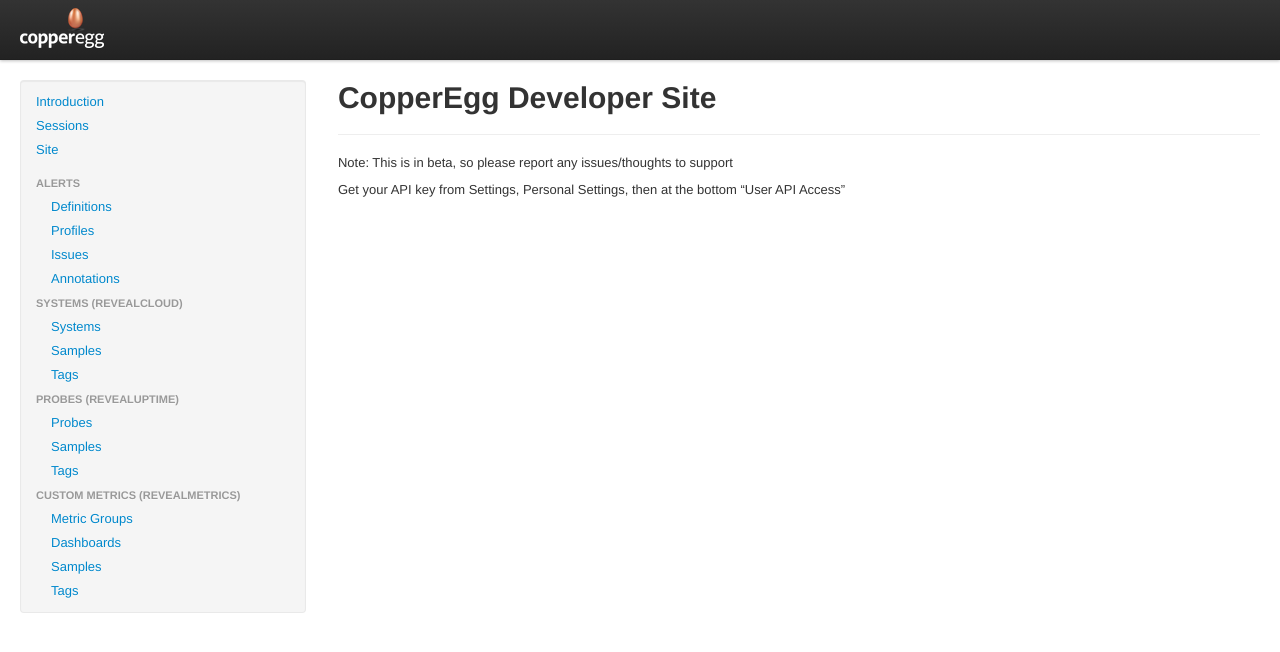
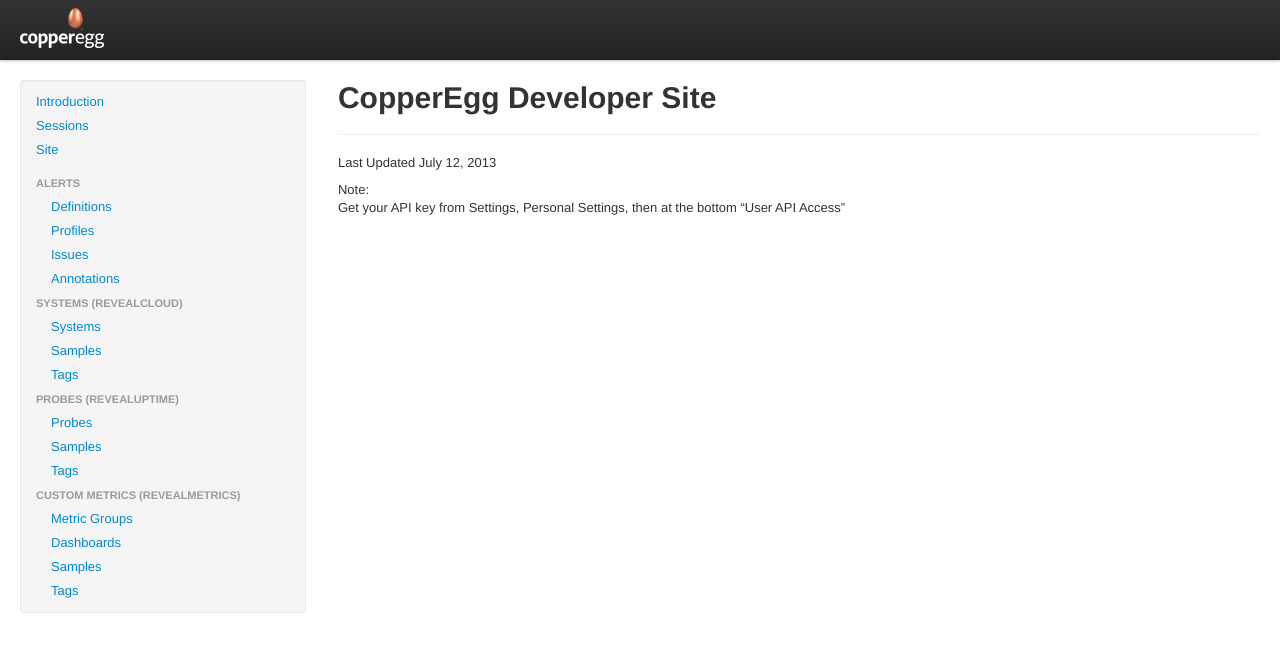
Before and after one commit to CopperEgg/apidocs, a Jekyll site: the page built from index.md, in a window 1280 px wide. Shown: the top 652 px of the page. Built offline with Jekyll 4.4.1, drawn with Linux system fonts in a browser that asks for light colours.

Commit message:
Removed beta tag. Added a Last Updated field

```diff
--- a/index.md
+++ b/index.md
@@ -3,9 +3,7 @@ layout: default
 title: CopperEgg Developer Site
 ---
 
-
+Last Updated July 12, 2013
 
 Note:
-This is in beta, so please report any issues/thoughts to support
-
 Get your API key from Settings, Personal Settings, then at the bottom "User API Access"
```
